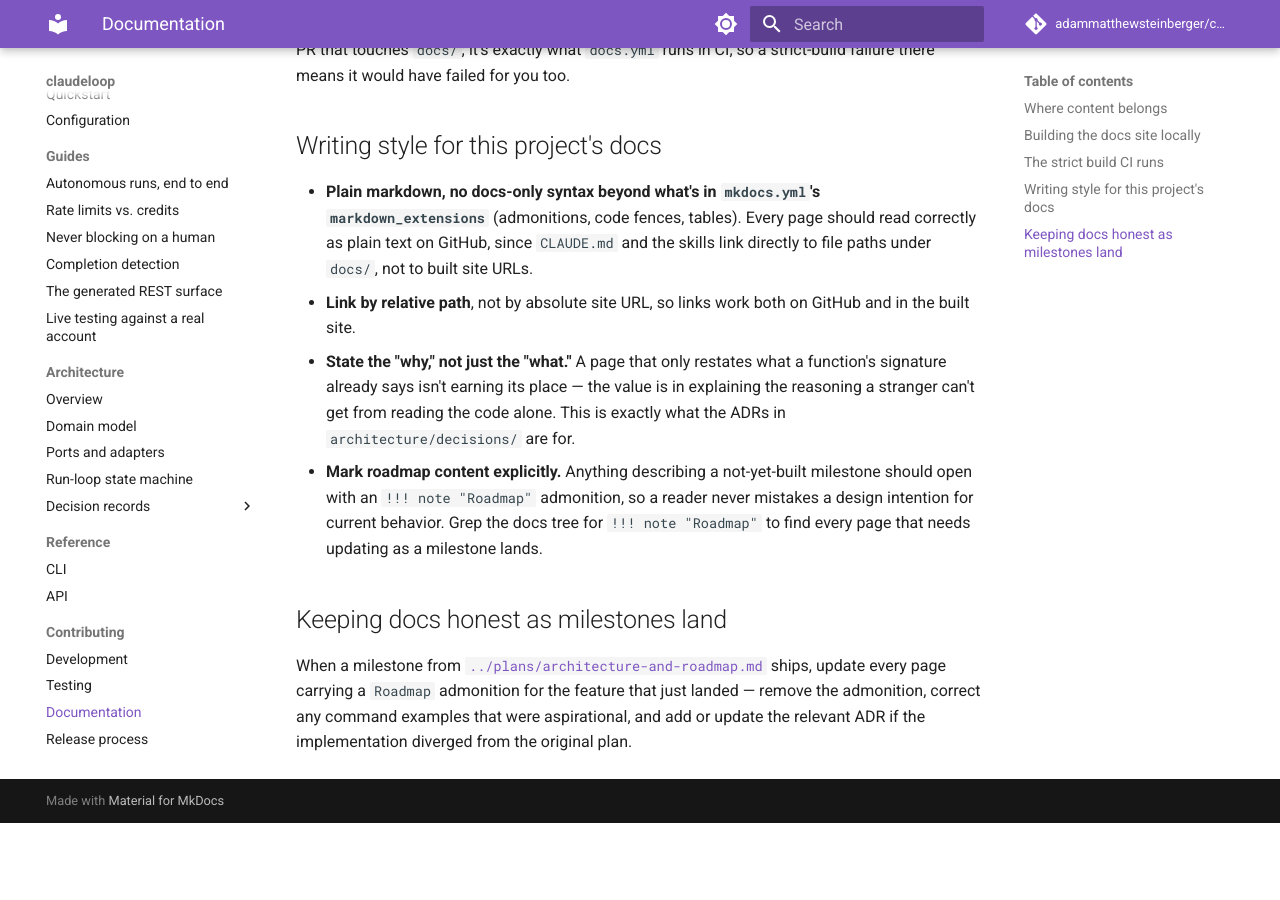
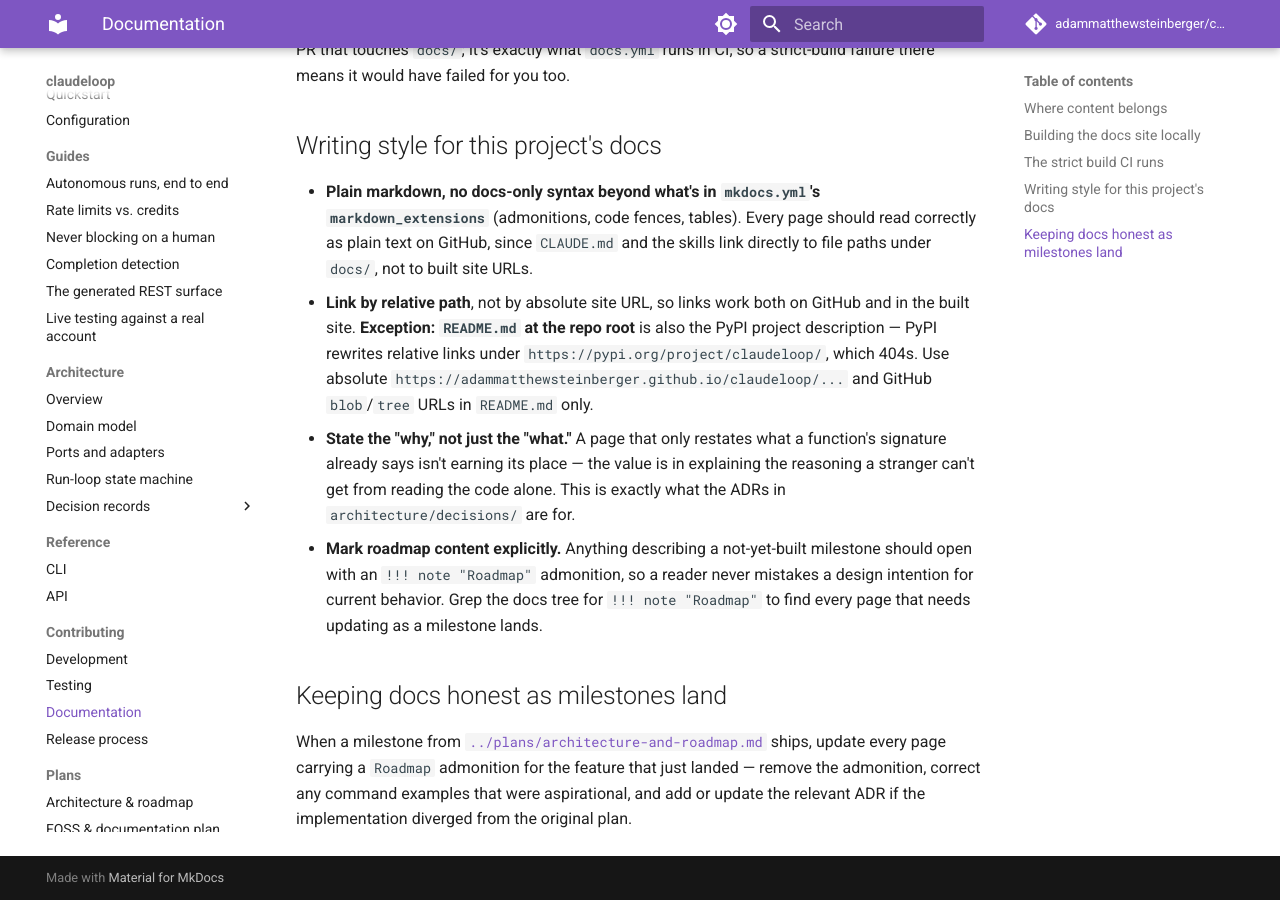
Before and after one commit to adammatthewsteinberger/claudeloop, an MkDocs documentation site: the page built from docs/contributing/documentation.md, in a window 1280 px wide and 900 px high, scrolled down 1276 px. Built offline with MkDocs 1.6.1 and Material for MkDocs 9.7.7, drawn with Linux system fonts in a browser that asks for light colours; comment, search, counter and statistics services are not loaded; before the commit the page ends 2099 px from its top, so only the background shows below that.

Commit message:
fix(docs): use absolute URLs in README for PyPI project page
PyPI resolves relative doc links under /project/claudeloop/, which 404; point at GitHub Pages and github.com instead.

Co-authored-by: Cursor <cursoragent@cursor.com>

```diff
--- a/docs/contributing/documentation.md
+++ b/docs/contributing/documentation.md
@@ -48,7 +48,11 @@ means it would have failed for you too.
   should read correctly as plain text on GitHub, since `CLAUDE.md` and the
   skills link directly to file paths under `docs/`, not to built site URLs.
 - **Link by relative path**, not by absolute site URL, so links work both on
-  GitHub and in the built site.
+  GitHub and in the built site. **Exception: `README.md` at the repo root**
+  is also the PyPI project description — PyPI rewrites relative links under
+  `https://pypi.org/project/claudeloop/`, which 404s. Use absolute
+  `https://adammatthewsteinberger.github.io/claudeloop/...` and GitHub
+  `blob`/`tree` URLs in `README.md` only.
 - **State the "why," not just the "what."** A page that only restates what a
   function's signature already says isn't earning its place — the value is
   in explaining the reasoning a stranger can't get from reading the code
```
Also changed, not shown: README.md (+21 -21 lines).
